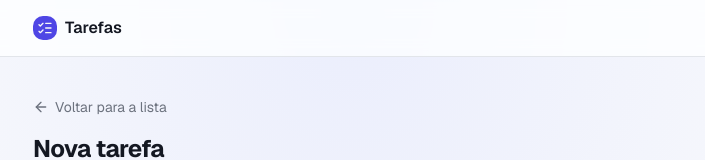
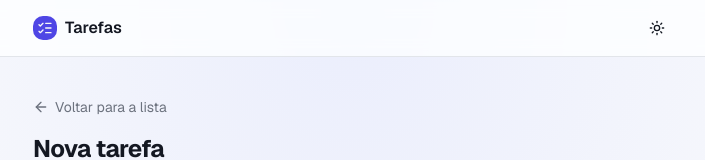
Before and after one commit to Lvinicius/case_escritorio, a Next.js app: page /tarefas/nova in a window 1280 px wide. Shown: the top 160 px of the page, without its empty margins (287-992 px from the left). Built offline with nearby package versions, Linux system fonts and the light colour scheme.

Commit message:
feat(ui): add light and dark theme toggle
Use next-themes with the class strategy. The theme follows the system
setting by default and can be switched from the header.

```diff
--- a/messages/pt.json
+++ b/messages/pt.json
@@ -70,5 +70,8 @@
     "algoErrado": "Algo deu errado",
     "naoCarregou": "Não foi possível carregar esta página.",
     "tentarNovamente": "Tentar novamente"
+  },
+  "preferencias": {
+    "alternarTema": "Alternar tema claro/escuro"
   }
 }
--- a/package.json
+++ b/package.json
@@ -28,6 +28,7 @@
     "lucide-react": "^1.61.0",
     "next": "15.5.28",
     "next-intl": "^4.14.9",
+    "next-themes": "^0.4.6",
     "react": "19.1.0",
     "react-dom": "19.1.0",
     "server-only": "^0.0.1",
--- a/src/app/globals.css
+++ b/src/app/globals.css
@@ -1,5 +1,7 @@
 @import "tailwindcss";
 @import "tw-animate-css";
+
+@custom-variant dark (&:where(.dark, .dark *));
 
 :root {
   --radius: 0.75rem;
@@ -17,6 +19,20 @@
   --border: oklch(0.92 0.008 265);
   --input: oklch(0.9 0.01 265);
   --ring: oklch(0.6 0.2 277);
+}
+
+.dark {
+  --background: oklch(0.16 0.015 265);
+  --foreground: oklch(0.96 0.005 265);
+  --card: oklch(0.21 0.018 265);
+  --primary: oklch(0.65 0.2 277);
+  --muted: oklch(0.26 0.018 265);
+  --muted-foreground: oklch(0.7 0.02 265);
+  --accent: oklch(0.3 0.06 277);
+  --accent-foreground: oklch(0.9 0.05 277);
+  --destructive: oklch(0.65 0.2 25);
+  --border: oklch(1 0 0 / 10%);
+  --input: oklch(1 0 0 / 15%);
 }
 
 @theme inline {
--- a/src/app/layout.tsx
+++ b/src/app/layout.tsx
@@ -2,8 +2,10 @@ import { ListChecks } from "lucide-react";
 import type { Metadata } from "next";
 import { NextIntlClientProvider } from "next-intl";
 import { getLocale, getTranslations } from "next-intl/server";
+import { ThemeProvider } from "next-themes";
 import { Geist } from "next/font/google";
 import Link from "next/link";
+import { ThemeToggle } from "@/components/theme-toggle";
 import { Toaster } from "@/components/toaster";
 import { TRPCReactProvider } from "@/trpc/client";
 import "./globals.css";
@@ -27,8 +29,14 @@ export default async function RootLayout({
   const t = await getTranslations("app");
 
   return (
-    <html lang={locale}>
+    <html lang={locale} suppressHydrationWarning>
       <body className={geistSans.variable}>
+        <ThemeProvider
+          attribute="class"
+          defaultTheme="system"
+          enableSystem
+          disableTransitionOnChange
+        >
           <NextIntlClientProvider>
             <TRPCReactProvider>
               <div className="min-h-dvh bg-[radial-gradient(ellipse_at_top,var(--accent),transparent_60%)]">
@@ -43,6 +51,9 @@ export default async function RootLayout({
                       </span>
                       {t("nome")}
                     </Link>
+                    <div className="flex items-center gap-1">
+                      <ThemeToggle />
+                    </div>
                   </div>
                 </nav>
                 <main className="mx-auto max-w-2xl px-4 py-10">{children}</main>
@@ -50,6 +61,7 @@ export default async function RootLayout({
               <Toaster />
             </TRPCReactProvider>
           </NextIntlClientProvider>
+        </ThemeProvider>
       </body>
     </html>
   );
--- /dev/null
+++ b/src/components/theme-toggle.tsx
@@ -0,0 +1,24 @@
+"use client";
+
+import { Moon, Sun } from "lucide-react";
+import { useTranslations } from "next-intl";
+import { useTheme } from "next-themes";
+import { Button } from "@/components/ui/button";
+
+export function ThemeToggle() {
+  const { resolvedTheme, setTheme } = useTheme();
+  const t = useTranslations("preferencias");
+
+  return (
+    <Button
+      variant="ghost"
+      size="icon"
+      aria-label={t("alternarTema")}
+      title={t("alternarTema")}
+      onClick={() => setTheme(resolvedTheme === "dark" ? "light" : "dark")}
+    >
+      <Sun className="dark:hidden" />
+      <Moon className="hidden dark:block" />
+    </Button>
+  );
+}
--- a/src/components/toaster.tsx
+++ b/src/components/toaster.tsx
@@ -1,7 +1,15 @@
 "use client";
 
+import { useTheme } from "next-themes";
 import { Toaster as Sonner } from "sonner";
 
 export function Toaster() {
-  return <Sonner richColors position="top-center" />;
+  const { resolvedTheme } = useTheme();
+  return (
+    <Sonner
+      richColors
+      position="top-center"
+      theme={resolvedTheme === "dark" ? "dark" : "light"}
+    />
+  );
 }
```
Also changed, not shown: 1 other file (tests, documents, lock files or other folders). Lines whose indentation alone changed are shown as unchanged.
